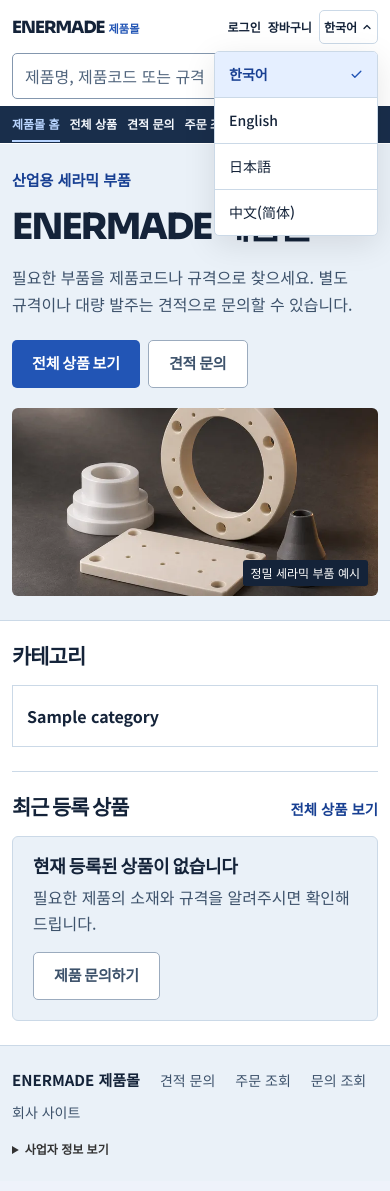
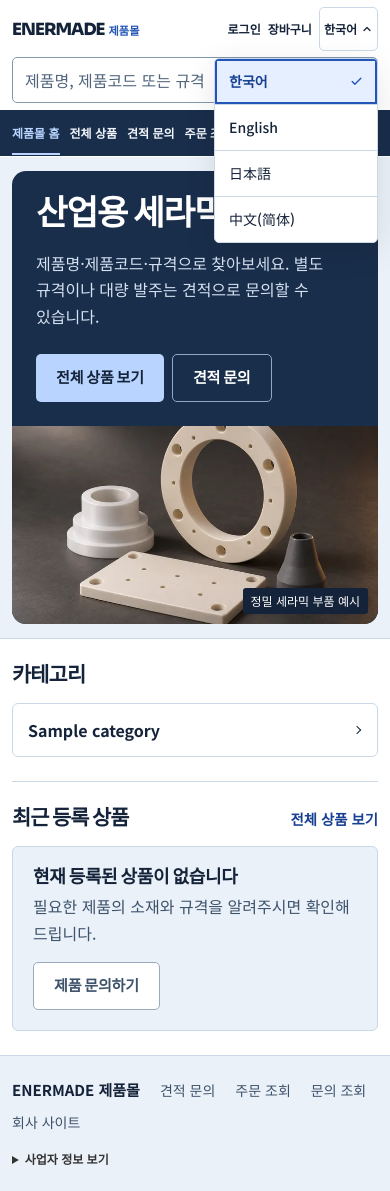
Before and after one commit to Hohongdu/company-site, a Node server app: page /shop in a window 390 px wide, after a click on "한국어". Before the commit the page ends 1155 px from the top, so only its background shows below. Run offline with Node 20, Linux system fonts and the light colour scheme; tables that the repository leaves empty or names only in its code hold one stand-in row (values such as "Sample post"); some libraries are stand-ins or nearby versions.

Commit message:
feat(shop): 상품 탐색 화면과 모바일 조작 개선
상품몰 첫 화면과 카테고리 탐색을 정리하고, 모바일 조작 영역과 언어 메뉴의 키보드 탐색을 개선한다.

```diff
--- a/public/css/shop-catalog.css
+++ b/public/css/shop-catalog.css
@@ -5,6 +5,7 @@
   --shop-line: #cbd9e7;
   --shop-nav: #192e4b;
   --shop-nav-highlight: #b9d5ff;
+  --shop-control-height: 44px;
   --c-bg-2: #f3f7fc;
   --c-bg-3: #e5edf7;
   --c-border: var(--shop-line);
@@ -34,7 +35,7 @@
 .shop-store :focus-visible { outline: 2px solid var(--c-accent); outline-offset: 3px; }
 .shop-store .app-main,
 .shop-store .app-main.has-bottom-cta { min-height: 0; flex: 1; padding: 0; scroll-margin-top: 150px; }
-.shop-store .app-btn { border-radius: 5px; text-decoration: none; min-height: 42px; font-size: .9375rem; }
+.shop-store .app-btn { border-radius: 5px; text-decoration: none; min-height: var(--shop-control-height); font-size: .9375rem; }
 .shop-store .app-btn--outline { background: white; }
 .shop-store .app-btn--outline:hover { background: var(--shop-paper); }
 .shop-store .btn-primary {
@@ -64,10 +65,10 @@
 .shop-header__search input { flex: 1; min-width: 0; padding: 9px 12px; border: 0; border-radius: 5px 0 0 5px; background: transparent; font: inherit; color: var(--shop-ink); }
 .shop-header__search input::placeholder { color: var(--c-muted); opacity: 1; }
 .shop-header__search input:focus-visible { outline-offset: -3px; }
-.shop-header__search button { padding: 0 19px; border: 0; border-radius: 0 4px 4px 0; background: var(--c-accent); color: white; font-weight: 700; white-space: nowrap; }
+.shop-header__search button { min-height: var(--shop-control-height); padding: 0 19px; border: 0; border-radius: 0 4px 4px 0; background: var(--c-accent); color: white; font-weight: 700; white-space: nowrap; }
 .shop-header__search button:hover { background: var(--c-accent-2); }
 .shop-header__tools { display: flex; align-items: center; gap: 12px; white-space: nowrap; }
-.shop-header__tools > a { color: var(--shop-ink); text-decoration: none; font-weight: 700; font-size: .875rem; }
+.shop-header__tools > a { display: inline-flex; align-items: center; min-height: var(--shop-control-height); color: var(--shop-ink); text-decoration: none; font-weight: 700; font-size: .875rem; }
 .shop-header__tools > a:hover { color: var(--c-accent); }
 .shop-header__tools .shop-cart-link { width: auto; gap: 5px; padding-inline: 7px; }
 .shop-header__tools .shop-cart-link:is(:hover, [aria-current]) { color: var(--c-accent); background: var(--c-accent-lt); }
@@ -75,31 +76,53 @@
 .shop-cart-badge:empty { display: none; }
 .shop-header__nav { border-block: 1px solid var(--shop-nav); background: var(--shop-nav); }
 .shop-header__links { display: flex; align-items: stretch; flex-wrap: wrap; gap: 0 22px; }
-.shop-header__links a { min-height: 42px; display: flex; align-items: center; padding: 7px 0 5px; border-bottom: 2px solid transparent; color: #f2f6fc; font-weight: 700; text-decoration: none; font-size: .875rem; white-space: nowrap; }
+.shop-header__links a { min-height: var(--shop-control-height); display: flex; align-items: center; padding: 7px 0 5px; border-bottom: 2px solid transparent; color: #f2f6fc; font-weight: 700; text-decoration: none; font-size: .875rem; white-space: nowrap; }
 .shop-header__links .shop-header__links__company { margin-inline-start: auto; color: #c9d7e9; }
 .shop-header__links a:is(:hover, [aria-current]) { color: var(--shop-nav-highlight); border-color: var(--shop-nav-highlight); }
 .shop-header__links a:focus-visible { outline-color: var(--shop-nav-highlight); outline-offset: 2px; }
 .shop-language:empty { display: none; }
 .shop-language .lang-widget { position: relative; inset: auto; z-index: 1; }
 .shop-language .lang-toggle, .shop-language .lang-log-btn {
-  justify-content: center; border: 1px solid var(--shop-line); border-radius: 5px; box-shadow: none;
+  justify-content: center; min-height: var(--shop-control-height); border: 1px solid var(--shop-line); border-radius: 5px; box-shadow: none;
   padding: 6px 8px; background: #fff; color: var(--shop-ink);
 }
 .shop-language .lang-toggle:hover, .shop-language .lang-log-btn:hover { background: var(--shop-paper); }
 .shop-language :is(.lang-flag, .lang-option__flag) { display: none; }
 .shop-language .lang-chevron { color: inherit; }
-.shop-language .lang-menu { top: calc(100% + 7px); bottom: auto; background: white; border: 1px solid var(--shop-line); border-radius: 5px; box-shadow: var(--sh-lg); animation: none; }
-.shop-language .lang-option { color: var(--shop-ink); }
+.shop-language .lang-menu {
+  top: calc(100% + 7px);
+  bottom: auto;
+  max-height: min(18rem, calc(100dvh - 4.5rem));
+  overflow-y: auto;
+  overscroll-behavior: contain;
+  background: white;
+  border: 1px solid var(--shop-line);
+  border-radius: 5px;
+  box-shadow: var(--sh-lg);
+  animation: none;
+}
+.shop-language .lang-option { min-height: var(--shop-control-height); color: var(--shop-ink); }
 .shop-language .lang-option + .lang-option { border-color: var(--shop-line); }
 .shop-language .lang-option:is(.is-active, :hover, :focus-visible) { background: var(--c-accent-lt); color: var(--c-accent-2); outline-offset: -2px; }
 
-.shop-home-hero { padding: clamp(24px, 4vw, 55px) 0; background: var(--shop-paper); border-bottom: 1px solid var(--shop-line); }
-.shop-home-hero__layout { display: grid; grid-template-columns: minmax(0, 1fr) minmax(0, 1.05fr); align-items: center; gap: clamp(20px, 5vw, 75px); }
-.shop-eyebrow { color: var(--c-accent-2); font-size: .9375rem; font-weight: 700; margin: 0 0 12px; }
-.shop-home-hero h1, .shop-page-heading h1 { color: var(--shop-ink); font-weight: 800; letter-spacing: -.052em; overflow-wrap: anywhere; word-break: keep-all; }
-.shop-home-hero h1 { font-size: clamp(2.25rem, 5.25vw, 4.3rem); margin: 0; }
-.shop-home-hero__intro { max-width: 30rem; margin: 16px 0 23px; color: var(--c-text-2); line-height: 1.65; word-break: keep-all; }
-.shop-home-hero__media { position: relative; margin: 0; aspect-ratio: 1.75; border-radius: 6px; overflow: hidden; background: var(--shop-ink); }
+.shop-home-hero { padding: clamp(14px, 2.6vw, 36px) 0; background: var(--shop-paper); border-bottom: 1px solid var(--shop-line); }
+.shop-home-hero__layout {
+  display: grid;
+  grid-template-columns: minmax(0, .98fr) minmax(0, 1.02fr);
+  overflow: hidden;
+  border-radius: 14px;
+  background: var(--shop-nav);
+}
+.shop-home-hero__content { align-self: center; padding: clamp(24px, 4.6vw, 64px); }
+.shop-home-hero h1, .shop-page-heading h1 { color: var(--shop-ink); font-weight: 800; letter-spacing: -.035em; overflow-wrap: anywhere; word-break: keep-all; }
+.shop-home-hero h1 { max-width: 10em; margin: 0; color: #fff; font-size: clamp(2.15rem, 4.35vw, 4.1rem); line-height: 1.12; text-wrap: balance; }
+.shop-home-hero__intro { max-width: 29rem; margin: 16px 0 25px; color: #d5e2f2; line-height: 1.65; word-break: keep-all; }
+.shop-home-hero .app-btn--primary { background: var(--shop-nav-highlight); border-color: var(--shop-nav-highlight); color: var(--shop-ink); }
+.shop-home-hero .app-btn--primary:hover { border-color: #fff; background: #fff; }
+.shop-home-hero .app-btn--outline { border-color: #90a8c7; background: transparent; color: #fff; }
+.shop-home-hero .app-btn--outline:hover { background: var(--c-navy-2); }
+.shop-home-hero .app-btn:focus-visible { outline-color: #fff; }
+.shop-home-hero__media { position: relative; margin: 0; min-width: 0; aspect-ratio: 1.6; overflow: hidden; background: var(--shop-ink); }
 .shop-home-hero__media img { display: block; width: 100%; height: 100%; object-fit: cover; }
 .shop-home-hero__media figcaption { position: absolute; inset: auto 10px 10px auto; padding: 3px 8px; border-radius: 3px; background: var(--shop-ink); color: white; font-size: .75rem; }
 .shop-actions { display: flex; align-items: center; gap: 8px; flex-wrap: wrap; }
@@ -110,9 +133,32 @@
 .shop-text-link { color: var(--c-accent-2); font-weight: 700; font-size: .9rem; text-underline-offset: .22em; }
 .shop-text-link:hover { color: var(--shop-ink); }
 .shop-muted { color: var(--c-text-2); overflow-wrap: anywhere; word-break: keep-all; }
-.shop-category-tiles { display: grid; grid-template-columns: repeat(auto-fit, minmax(min(140px, 46%), 1fr)); gap: 1px; list-style: none; padding: 1px; margin: 0; background: var(--shop-line); }
-.shop-category-tiles a { display: block; height: 100%; padding: 17px 14px; background: white; color: var(--shop-ink); font-weight: 700; text-decoration: none; overflow-wrap: anywhere; }
-.shop-category-tiles a:is(:hover, :focus-visible) { background: var(--c-accent-lt); color: var(--c-accent-2); outline-offset: -2px; }
+.shop-category-tiles { display: grid; grid-template-columns: repeat(auto-fit, minmax(min(140px, 46%), 1fr)); gap: 8px; list-style: none; padding: 0; margin: 0; }
+.shop-category-tiles a {
+  display: flex;
+  align-items: center;
+  justify-content: space-between;
+  gap: 8px;
+  min-height: 54px;
+  height: 100%;
+  padding: 12px 15px;
+  border: 1px solid var(--shop-line);
+  border-radius: 6px;
+  color: var(--shop-ink);
+  font-weight: 700;
+  text-decoration: none;
+  overflow-wrap: anywhere;
+}
+.shop-category-tiles a::after {
+  content: "";
+  flex: 0 0 6px;
+  height: 6px;
+  margin-inline-end: 2px;
+  border-block-start: 1.5px solid currentColor;
+  border-inline-end: 1.5px solid currentColor;
+  transform: rotate(45deg);
+}
+.shop-category-tiles a:is(:hover, :focus-visible) { border-color: var(--c-accent); background: var(--c-accent-lt); color: var(--c-accent-2); }
 
 .shop-page-heading { padding-block: clamp(21px, 4vw, 46px); background: var(--shop-paper); border-bottom: 1px solid var(--shop-line); }
 .shop-page-heading h1 { font-size: clamp(1.95rem, 4.25vw, 3.65rem); margin: 0 0 7px; }
@@ -125,15 +171,15 @@
 .shop-catalog__sidebar { align-self: start; padding: 14px 11px; }
 .shop-catalog__sidebar h2 { margin: 2px 10px 10px; font-size: 1rem; font-weight: 800; }
 .shop-filter-list { margin: 0; padding: 0; list-style: none; }
-.shop-filter-list a { display: block; padding: 8px 10px; border-radius: 4px; color: var(--c-text); text-decoration: none; overflow-wrap: anywhere; }
+.shop-filter-list a { display: flex; align-items: center; min-height: var(--shop-control-height); padding: 8px 10px; border-radius: 4px; color: var(--c-text); text-decoration: none; overflow-wrap: anywhere; }
 .shop-filter-list a:is(:hover, [aria-current]) { color: var(--c-accent-2); background: var(--c-accent-lt); font-weight: 700; }
-.shop-results-bar { display: flex; align-items: start; justify-content: space-between; gap: 10px; border-bottom: 1px solid var(--shop-line); padding-bottom: 12px; margin-bottom: 16px; }
+.shop-results-bar { border-bottom: 1px solid var(--shop-line); padding-bottom: 12px; margin-bottom: 16px; }
 .shop-results-bar h2 { margin: 0 0 3px; font-size: 1.2rem; font-weight: 800; }
 .shop-results-bar p { margin: 0; color: var(--c-muted); font-size: .875rem; overflow-wrap: anywhere; }
-.shop-catalog__mobile-filter { display: none; position: relative; }
-.shop-catalog__mobile-filter summary { padding: 7px 10px; border: 1px solid var(--shop-line); border-radius: 5px; font-size: .875rem; white-space: nowrap; cursor: pointer; }
+.shop-catalog__mobile-filter { display: none; margin-bottom: 16px; border: 1px solid var(--shop-line); border-radius: 6px; background: #fff; }
+.shop-catalog__mobile-filter summary { min-height: var(--shop-control-height); padding: 10px 13px; font-size: .9375rem; font-weight: 700; cursor: pointer; }
 .shop-catalog__mobile-filter[data-filtered] summary { background: var(--c-accent-lt); color: var(--c-accent-2); }
-.shop-catalog__mobile-filter .shop-filter-list { position: absolute; right: 0; top: calc(100% + 5px); z-index: 2; width: min(205px, 65vw); padding: 7px; background: #fff; border: 1px solid var(--shop-line); border-radius: 5px; box-shadow: var(--sh); }
+.shop-catalog__mobile-filter .shop-filter-list { padding: 6px; border-top: 1px solid var(--shop-line); }
 .shop-active-filters, .shop-suggestions { display: flex; align-items: center; gap: 8px 14px; flex-wrap: wrap; margin: 0 0 14px; font-size: .875rem; }
 .shop-active-filters span { padding: 3px 8px; background: var(--c-accent-lt); color: var(--c-accent-2); }
 .shop-active-filters a, .shop-suggestions a { color: var(--c-accent-2); text-underline-offset: .2em; }
@@ -213,7 +259,7 @@
 .shop-lookup-method { min-width: 0; padding: 0; margin: 0; border: 0; }
 .shop-lookup-method legend { float: none; width: auto; margin: 0 0 5px; font-size: .9rem; font-weight: 700; }
 .shop-lookup-method div { display: flex; flex-wrap: wrap; gap: 8px; }
-.shop-lookup-method label { display: flex; align-items: center; gap: 6px; padding: 6px 12px; border: 1px solid var(--shop-line); border-radius: 5px; font-size: .9rem; cursor: pointer; }
+.shop-lookup-method label { display: flex; align-items: center; gap: 6px; min-height: var(--shop-control-height); padding: 6px 12px; border: 1px solid var(--shop-line); border-radius: 5px; font-size: .9rem; cursor: pointer; }
 .shop-lookup-method input { accent-color: var(--c-accent); }
 .shop-lookup-method label:has(input:checked) { border-color: var(--c-accent); background: var(--c-accent-lt); color: var(--c-accent-2); }
 .shop-lookup-help { border-top: 1px solid var(--shop-line); padding-top: 12px; color: var(--c-text-2); font-size: .875rem; }
@@ -245,10 +291,10 @@
   .shop-header__search { grid-column: 1 / -1; grid-row: 2; }
   .shop-header__tools { grid-column: 2; grid-row: 1; gap: 7px; }
   .shop-header__links { gap: 0 13px; }
-  .shop-header__links a { min-height: 35px; padding-block: 4px 3px; font-size: .8125rem; }
+  .shop-header__links a { padding-block: 4px 3px; font-size: .8125rem; }
   .shop-header__links .shop-header__links__company { margin-inline-start: 0; }
   .shop-home-hero__layout, .shop-catalog, .shop-detail-overview, .shop-detail-details, .shop-cart__grid, .shop-lookup { grid-template-columns: minmax(0, 1fr); }
-  .shop-home-hero__media { aspect-ratio: 1.95; }
+  .shop-home-hero__media { aspect-ratio: 1.85; }
   .shop-catalog__sidebar { display: none; }
   .shop-catalog__mobile-filter { display: block; }
   .shop-detail-overview .app-detail-img { aspect-ratio: 1.52; }
--- a/views/shop/index.ejs
+++ b/views/shop/index.ejs
@@ -2,17 +2,19 @@
 
 <section class="shop-home-hero">
   <div class="shop-shell shop-home-hero__layout">
-    <div>
-      <p class="shop-eyebrow" data-i18n-auto>산업용 세라믹 부품</p>
-      <h1 data-i18n-auto>ENERMADE 제품몰</h1>
-      <p class="shop-home-hero__intro" data-i18n-auto>필요한 부품을 제품코드나 규격으로 찾으세요. 별도 규격이나 대량 발주는 견적으로 문의할 수 있습니다.</p>
+    <div class="shop-home-hero__content">
+      <h1 data-i18n-auto>산업용 세라믹 제품몰</h1>
+      <p class="shop-home-hero__intro" data-i18n-auto>제품명·제품코드·규격으로 찾아보세요. 별도 규격이나 대량 발주는 견적으로 문의할 수 있습니다.</p>
       <div class="shop-actions">
         <a class="app-btn app-btn--primary" href="/shop/products" data-i18n-auto>전체 상품 보기</a>
         <a class="app-btn app-btn--outline" href="/shop/inquiries" data-i18n-auto>견적 문의</a>
       </div>
     </div>
     <figure class="shop-home-hero__media">
-      <img src="/images/precision-ceramic-components-720.webp" alt="세라믹 링, 부싱, 플레이트 및 노즐 예시" width="720" height="480" fetchpriority="high">
+      <img src="/images/precision-ceramic-components-720.webp"
+           srcset="/images/precision-ceramic-components-720.webp 720w, /images/precision-ceramic-components.webp 1440w"
+           sizes="(max-width: 799px) calc(100vw - 24px), (max-width: 1340px) 51vw, 665px"
+           alt="세라믹 링, 부싱, 플레이트 및 노즐 예시" width="720" height="480" fetchpriority="high">
       <figcaption data-i18n-auto>정밀 세라믹 부품 예시</figcaption>
     </figure>
   </div>
```
Also changed, not shown: public/js/main.js (+43 -13 lines), views/shop/products.ejs (+6 -8 lines).
